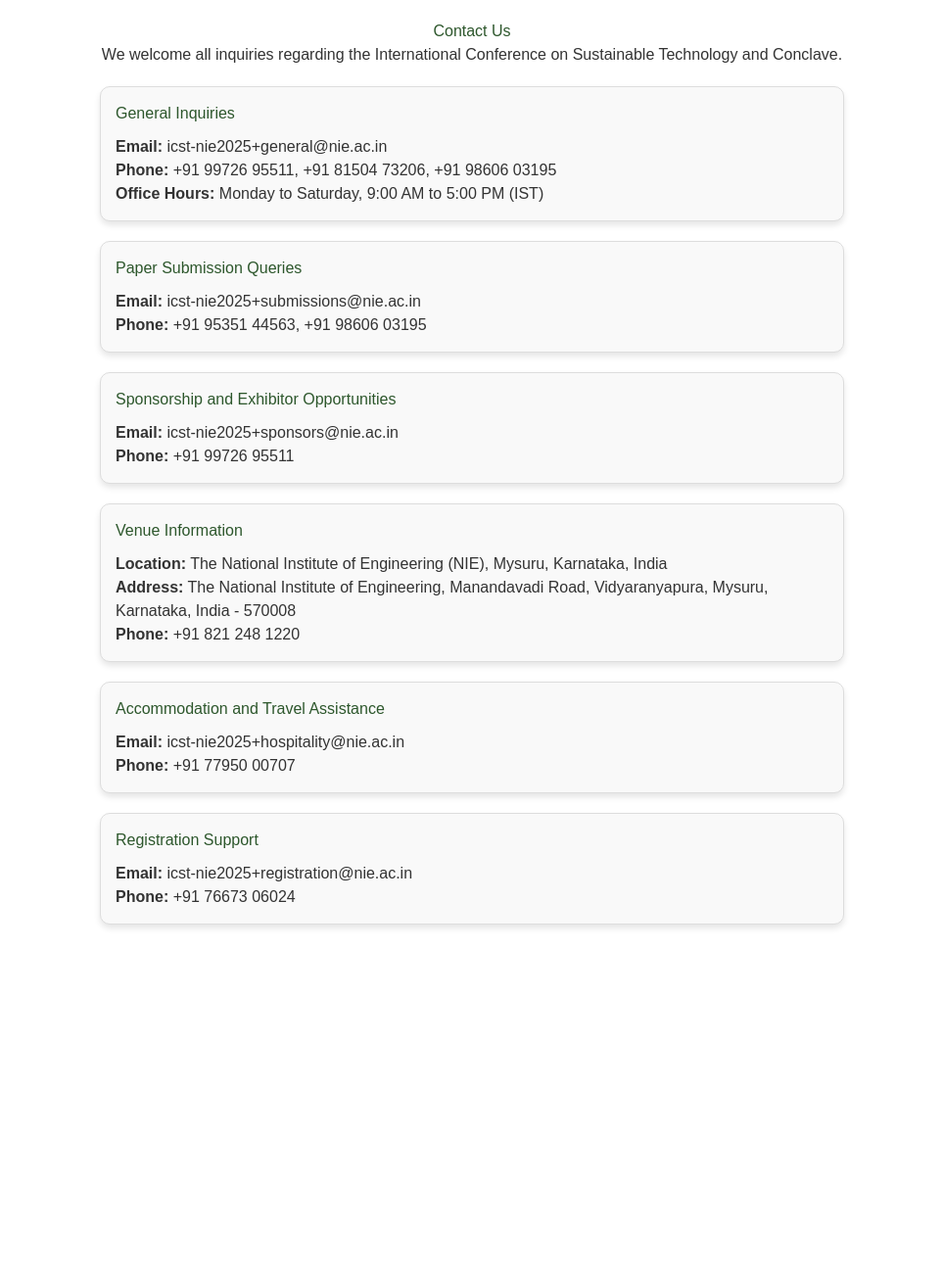
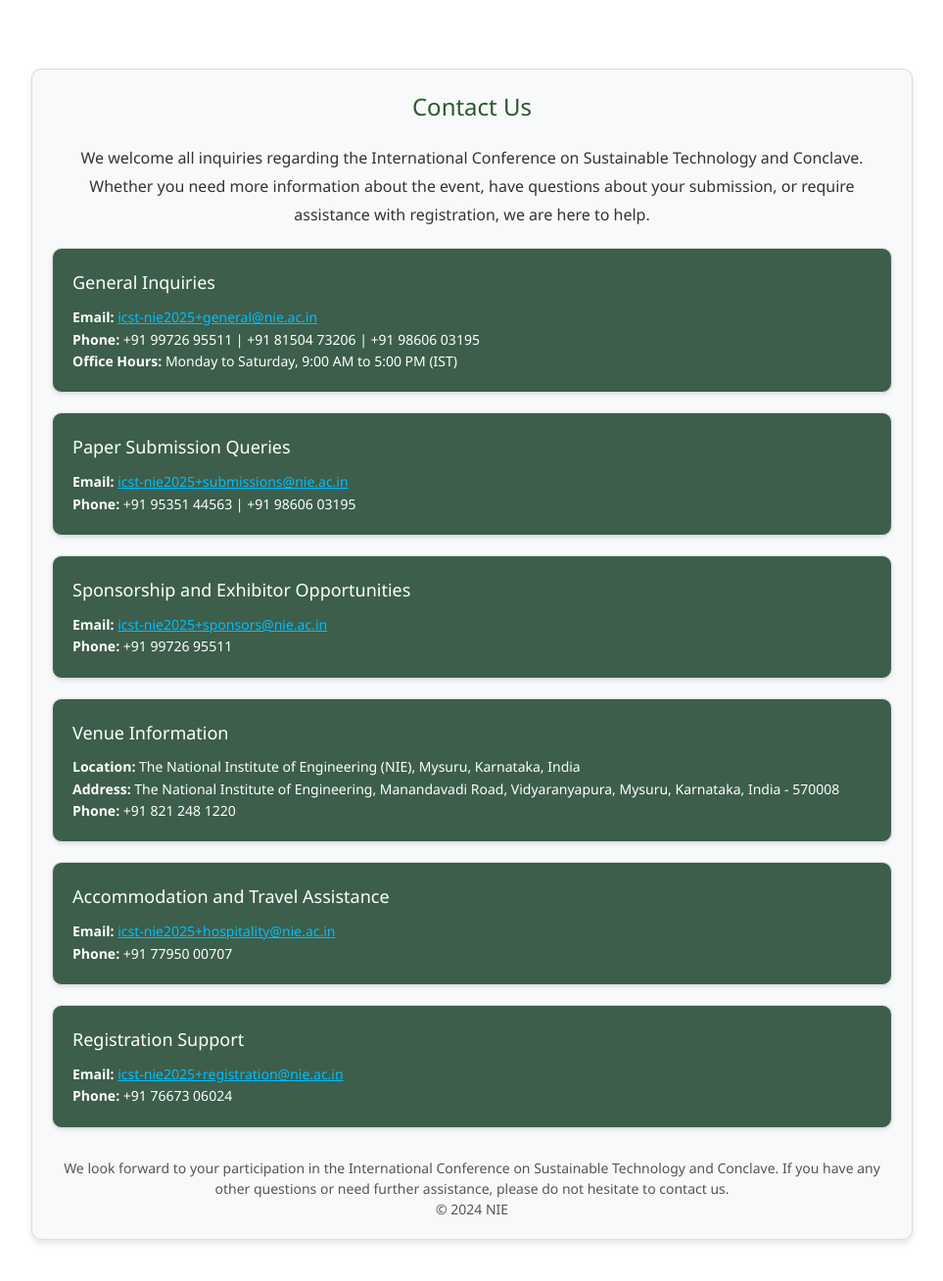
Before and after one commit to optimumsync/icst2025, a React (Create React App) app: page /contact in a window 1280 px wide. Shown: the top 1308 px of the page at 98% size, without its empty margins (158-1121 px from the left). Before the commit the page ends 984 px from the top, so only its background shows below. Built offline with nearby package versions, Linux system fonts and the light colour scheme.

Commit message:
3-Contact-us

```diff
--- a/src/components/ContactBlock.js
+++ b/src/components/ContactBlock.js
@@ -1,4 +1,3 @@
-// contactBlock.js
 // ContactBlock.js
 import React from 'react';
 
@@ -10,12 +9,12 @@
       {address && <p><strong>Address:</strong> {address}</p>}
       {email && (
         <p>
-          <strong>Email:</strong> <a href={`mailto:${email}`}>{email}</a>
+          <strong>Email:</strong> <a href={`mailto:${email}`} style={styles.link}>{email}</a>
         </p>
       )}
       {phone && (
         <p>
-          <strong>Phone:</strong> {Array.isArray(phone) ? phone.join(', ') : phone}
+          <strong>Phone:</strong> {Array.isArray(phone) ? phone.join(' | ') : phone}
         </p>
       )}
       {officeHours && <p><strong>Office Hours:</strong> {officeHours}</p>}
@@ -27,14 +26,22 @@
   block: {
     border: '1px solid #ddd',
     borderRadius: '10px',
-    padding: '15px',
+    padding: '20px',
     marginBottom: '20px',
-    backgroundColor: '#f9f9f9',
-    boxShadow: '0 4px 6px rgba(0, 0, 0, 0.1)',
+    backgroundColor: '#3C5E4B',
+    boxShadow: '0 2px 4px rgba(0, 0, 0, 0.1)',
+    fontSize: '14px',
+    lineHeight: '1.6',
+    color: '#ffffff',
   },
   title: {
-    color: '#2d572c',
+    color: '#ffffff',
+    fontSize: '18px',
     marginBottom: '10px',
+  },
+  link: {
+    color: '#00bfff',
+    textDecoration: 'underline',
   },
 };
 
--- a/src/components/Contactus.js
+++ b/src/components/Contactus.js
@@ -41,34 +41,60 @@
   ];
 
   return (
+    <div className='h-full w-full p-10'>
     <div style={styles.container}>
       <h2 style={styles.header}>Contact Us</h2>
       <p style={styles.intro}>
         We welcome all inquiries regarding the International Conference on Sustainable Technology and Conclave.
+        Whether you need more information about the event, have questions about your submission, or require assistance
+        with registration, we are here to help.
       </p>
       {contactSections.map((section, index) => (
         <ContactBlock key={index} {...section} />
       ))}
+      <footer style={styles.footer}>
+        <p>We look forward to your participation in the International Conference on Sustainable Technology and Conclave. If you have any other questions or need further assistance, please do not hesitate to contact us.</p>
+        <p>&copy; 2024 NIE</p>
+      </footer>
+    </div>
     </div>
   );
 };
 
 const styles = {
   container: {
-    maxWidth: '800px',
-    margin: '0 auto',
+    maxWidth: '900px',
+    margin: '30px auto',
     padding: '20px',
-    fontFamily: 'Arial, sans-serif',
+    fontFamily: '"Segoe UI", Tahoma, Geneva, Verdana, sans-serif',
     color: '#333',
+    backgroundColor: '#f8f9fa',
+    border: '1px solid #ddd',
+    borderRadius: '10px',
+    boxShadow: '0 4px 6px rgba(0, 0, 0, 0.1)',
+
   },
   header: {
     textAlign: 'center',
     color: '#2d572c',
+    marginBottom: '20px',
+    fontSize: '24px',
+    textDecoration: 'bold',
   },
   intro: {
     marginBottom: '20px',
+    fontSize: '16px',
+    lineHeight: '1.8',
     textAlign: 'center',
+
   },
+  footer: {
+    textAlign: 'center',
+    marginTop: '30px',
+    fontSize: '14px',
+    color: '#555',
+  },
+
 };
 
 export default ContactUs;
```
